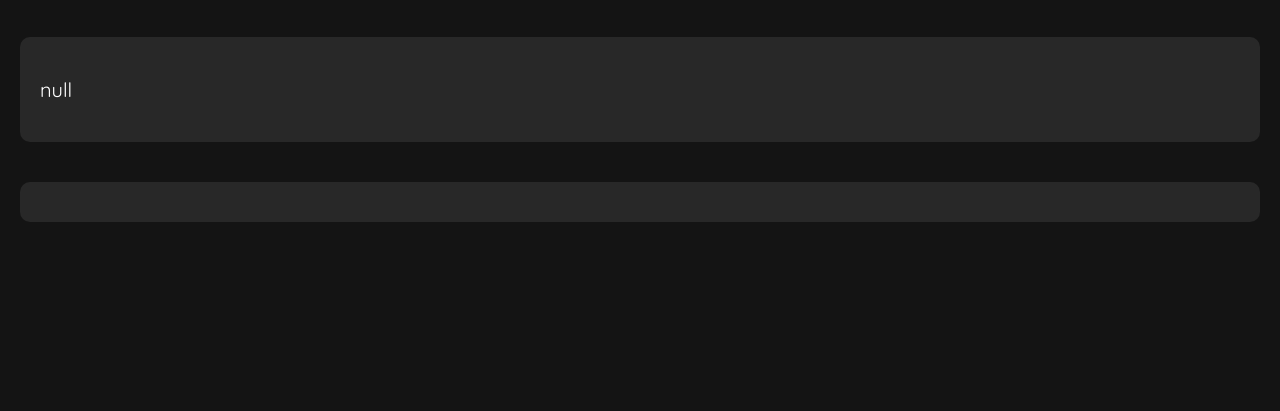
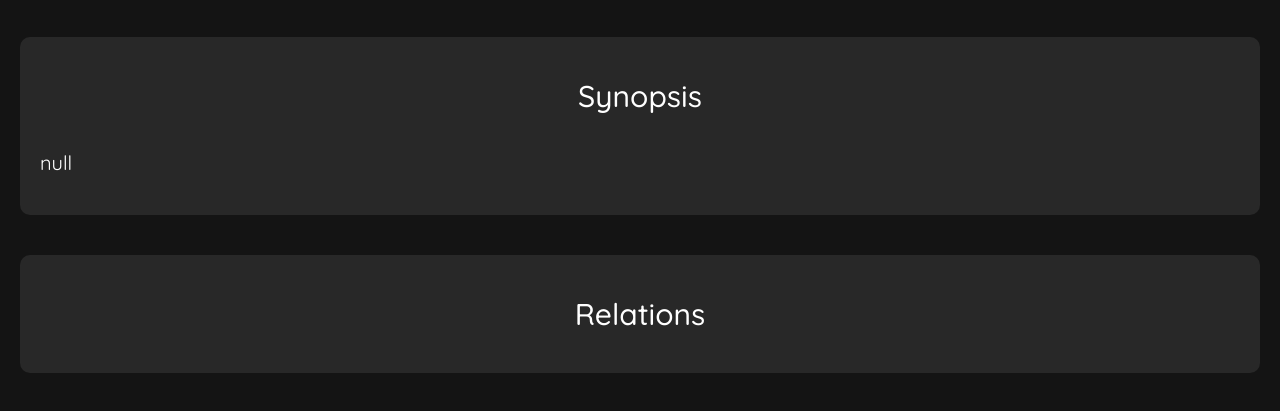
Before and after one commit to atharva-kakarot/AnimeMiru, a plain HTML site: page anime_about.html in a window 1280 px wide. Shown: the part 313-724 px from the top of the page. Drawn offline with Linux system fonts and the light colour scheme; a web font is replaced by a local one.

Commit message:
minor UI changes

```diff
--- a/anime_about.html
+++ b/anime_about.html
@@ -40,8 +40,11 @@
                 <div id="anime-stats-div"></div>
                 <div id="anime-details-div"></div>
             </div>
-            <div id="synopsis-div"></div>
-            <div id="relations-div"></div>
+            <div id="synopsis-div">
+            </div>
+            <div id="relations-div">
+                <h1 id="relations-header">Relations</h1>
+            </div>
         </div>
     </center>
 </body>
--- a/css/anime_about.css
+++ b/css/anime_about.css
@@ -189,6 +189,21 @@ body {
     background-color: rgb(40, 40, 40);
 }
 
+#relations-header {
+    font-size: 30px;
+    font-weight: 500;
+    margin-left: 0px;
+    text-align: center;
+}
+
+#synopsis-header {
+    font-size: 30px;
+    font-weight: 500;
+    margin-left: 0px;
+    text-align: center;
+    margin-bottom: 35px;
+}
+
 #relations-table tr {
     font-size: 20px;
     height: 40px;
--- a/js/anime_about.js
+++ b/js/anime_about.js
@@ -328,9 +328,6 @@ else {
     bannerImageDiv.appendChild(bannerImage);
 }
 
-
-
-
 const animeImage = document.getElementById("anime-image");
 animeImage.src = localStorage.getItem("image");
 
@@ -344,11 +341,12 @@ animeTitleJap.innerText = `${titleJapKey}`;
 
 const animeTitleEng = document.getElementById("anime-title-eng");
 const titleEngKey = localStorage.getItem("title english");
-animeTitleEng.innerText = `${titleEngKey}`;
+animeTitleEng.innerText = `${nullfunc(titleEngKey)}`;
 
 const synopsisDiv = document.getElementById("synopsis-div");
 const synopsis = nullfunc(localStorage.getItem("description"));
-synopsisDiv.innerHTML = `<p>${synopsis}</p>`
+synopsisDiv.innerHTML = `<h1 id="synopsis-header">Synopsis</h1>
+                         <p>${synopsis}</p>`;
 
 const genreDiv = document.getElementById("genre-div");
 const genreList = localStorage.getItem("genre");
```
